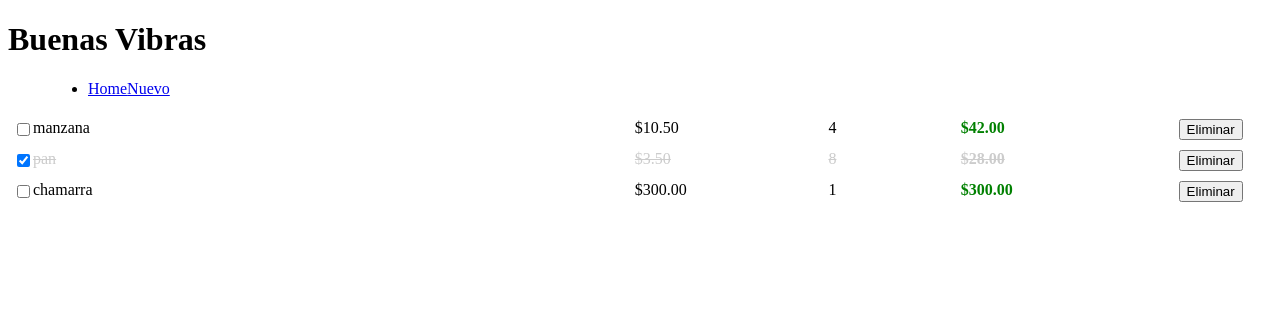
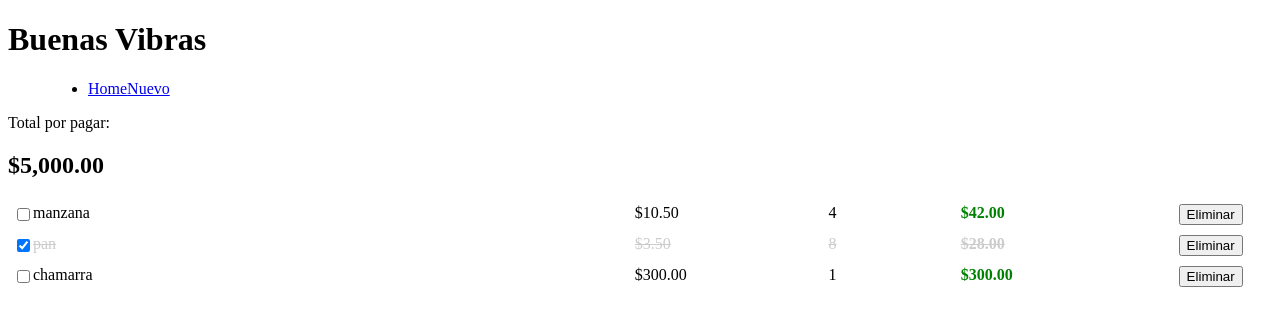
Before and after one commit to GonzaloLatorre/Trabajo-Practicas, an Angular app: page / in a window 1280 px wide. Shown: the top 326 px of the page. Built offline with nearby package versions, Linux system fonts and the light colour scheme.

Commit message:
Cree el componente total y lo agrege al html del components

```diff
--- a/src/app/app.component.html
+++ b/src/app/app.component.html
@@ -1,7 +1,9 @@
 <div>
   <h1>{{title}}</h1>
   <app-header></app-header>
+  <app-total mensaje="Total por pagar: " [total]="5000"></app-total>
   <app-items></app-items>
+
 </div>
 
 <router-outlet></router-outlet>
--- a/src/app/app.module.ts
+++ b/src/app/app.module.ts
@@ -6,13 +6,15 @@ import { AppComponent } from './app.component';
 import { HeaderComponent } from './components/header/header.component';
 import { ItemsComponent } from './components/items/items.component';
 import { ItemComponent } from './components/item/item.component';
+import { TotalComponent } from './components/total/total.component';
 
 @NgModule({
   declarations: [
     AppComponent,
     HeaderComponent,
     ItemsComponent,
-    ItemComponent
+    ItemComponent,
+    TotalComponent
   ],
   imports: [
     BrowserModule,
--- /dev/null
+++ b/src/app/components/total/total.component.html
@@ -0,0 +1,4 @@
+<div class="container">
+    <span>{{mensaje}}</span>
+    <h2>{{ total | currency}}</h2>
+</div>
--- /dev/null
+++ b/src/app/components/total/total.component.ts
@@ -0,0 +1,17 @@
+import { Component, Input, OnInit } from '@angular/core';
+
+@Component({
+  selector: 'app-total',
+  templateUrl: './total.component.html',
+  styleUrls: ['./total.component.css']
+})
+export class TotalComponent implements OnInit {
+
+  @Input() total: number = 0;
+  @Input() mensaje: string = '';
+  constructor() { }
+
+  ngOnInit(): void {
+
+  }
+}
```
Also changed, not shown: src/app/components/total/total.component.css (added).
